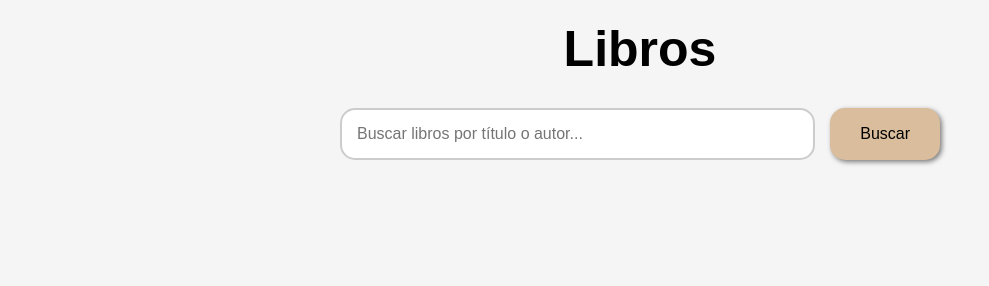
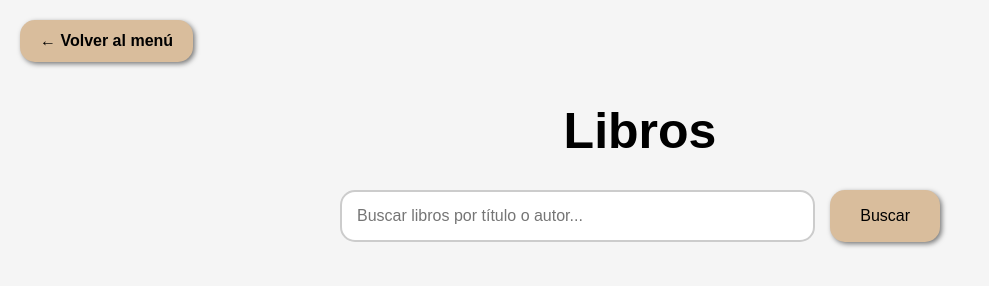
Before and after one commit to FPlaza/WebMovilTaller1, a plain HTML site: page categorias/libro.html in a window 1280 px wide. Shown: the whole page, without its empty margins (0-989 px from the left). Drawn offline with Linux system fonts and the light colour scheme; no server answers.

Commit message:
botón volver

```diff
--- a/categorias/libro.html
+++ b/categorias/libro.html
@@ -9,6 +9,7 @@
 </head>
 
 <body>
+    <a href="../index.html" class="btn-volver">← Volver al menú</a>
     <h1>Libros</h1>
 
     <div class="busqueda-container">
--- a/styles/libro.css
+++ b/styles/libro.css
@@ -3,6 +3,24 @@ body {
     margin: 0;
     padding: 0;
     background: whitesmoke;
+}
+
+.btn-volver {
+    display: inline-block;
+    padding: 12px 20px;
+    margin: 20px;
+    background: #D9BD9C;
+    color: black;
+    text-decoration: none;
+    border-radius: 15px;
+    font-size: 16px;
+    font-weight: bold;
+    box-shadow: 2px 2px 5px rgba(0, 0, 0, 0.5);
+    transition: transform 0.7s;
+}
+
+.btn-volver:hover {
+    transform: translate(2px, -2px);
 }
 
 h1 {
```
